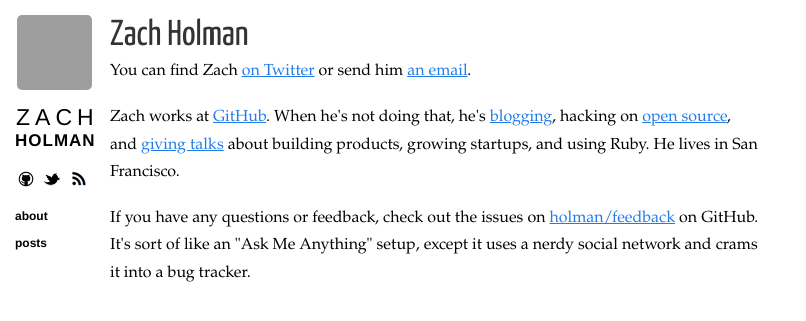
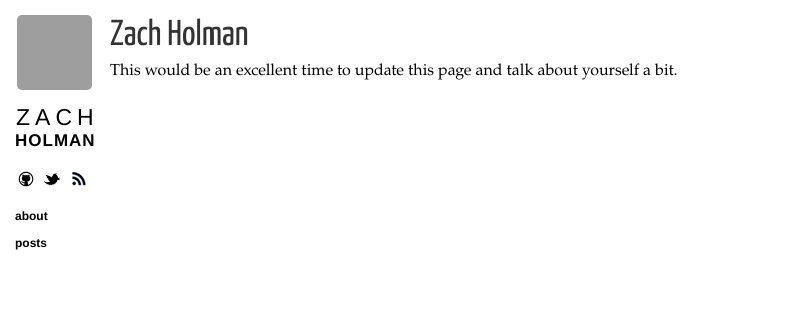
Before and after one commit to holman/left, a Jekyll site: the page built from about.html, in a window 1280 px wide. Shown: the top 321 px of the page, without its empty margins (0-806 px from the left). Built offline with Jekyll 4.4.1, drawn with Linux system fonts in a browser that asks for light colours; nearby versions of some CDN libraries; Markdown is read by kramdown in place of the engine named in the settings; grey boxes are pictures that could not be loaded.

Commit message:
Nuke Holman from about.html

```diff
--- a/about.html
+++ b/about.html
@@ -3,21 +3,9 @@ layout: layout
 title: "About"
 ---
 
-<!-- TODO: You can edit this whole page, remove it, or use it as basis for any non-post pages you have -->
+<!-- You can edit this whole page, remove it, or use it as basis for any non-post pages you have. -->
 <section class="content">
   <h1>{{ site.name }}</h1>
 
-  <p>You can find Zach <a href="http://twitter.com/holman">on Twitter</a> or send him <a
-    href="mailto:&#122;&#97;&#99;&#104;&#64;&#122;&#97;&#99;&#104;&#104;&#111;&#108;&#109;&#97;&#110;&#46;&#99;&#111;&#109;">an email</a>.</p>
-
-  <p>Zach works at <a href="https://github.com">GitHub</a>. When he's not
-  doing that, he's <a href="{{ site.url }}">blogging</a>, hacking on
-  <a href="https://github.com/holman">open source</a>, and <a
-  href="{{ site.url }}/talks">giving talks</a> about building products,
-  growing startups, and using Ruby. He lives in San Francisco.</p>
-
-  <p>If you have any questions or feedback, check out the issues on <a
-  href="https://github.com/holman/feedback/issues?sort=created&direction=desc&state=open&page=1">holman/feedback</a>
-  on GitHub. It's sort of like an "Ask Me Anything" setup, except it uses a
-  nerdy social network and crams it into a bug tracker.</p>
+  <p>This would be an excellent time to update this page and talk about yourself a bit.</p>
 </section>
```
